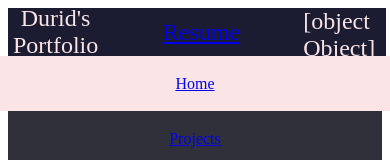
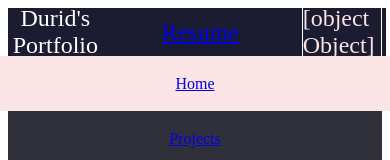
Before and after one commit to durid-ah/durid-ah.github.io, a Next.js app: page / in a window 390 px wide. Shown: the top 160 px of the page. Built offline with nearby package versions, Linux system fonts and the light colour scheme.

Commit message:
adding first border color to menu button and adding flex

```diff
--- a/component/app_links.module.css
+++ b/component/app_links.module.css
@@ -41,15 +41,12 @@
 
    .show {
       list-style-type: none;
-      display: flex;
       flex-direction: column;
       align-items: center;
       margin: 0;
       width: 100%;
       padding-left: 0;
    }
-
-
 
    /* .navButton {
       background-color: #1b1c31;
--- a/component/layout.module.css
+++ b/component/layout.module.css
@@ -15,13 +15,14 @@
    align-self: center;
    flex-grow: 1;
    padding-left: 1%;
+   color: white;
 }
 
 .mobileNav {
    display: none;
 }
 
-.showOnMobile {
+.menuIcon {
    display: none;
 }
 
@@ -45,7 +46,9 @@
       color: #fae4e5;
    }
 
-   .showOnMobile {
-      display: block;
+   .menuIcon {
+      display: flex;
+      border: 1px solid white;
+      align-self: center;
    }
 }
--- a/component/layout.tsx
+++ b/component/layout.tsx
@@ -17,7 +17,7 @@ export default function Layout({children, location} : LayoutProps) {
             <div className={styles.portfolioTitle}>Durid's Portfolio</div>
             <AppLinks className={styles.hideOnMobile} location={location}/>
             <div
-               className={styles.showOnMobile}
+               className={styles.menuIcon}
                dangerouslySetInnerHTML={{__html: require("../images/menu-m.svg?include")}} />
          </nav>
          <div className={styles.mobileNav}>
--- a/styles/Home.module.css
+++ b/styles/Home.module.css
@@ -7,7 +7,6 @@
   align-items: center;
   height: 100vh;
   background-color: #fae4e5;
-
 }
 
 .main {
```
